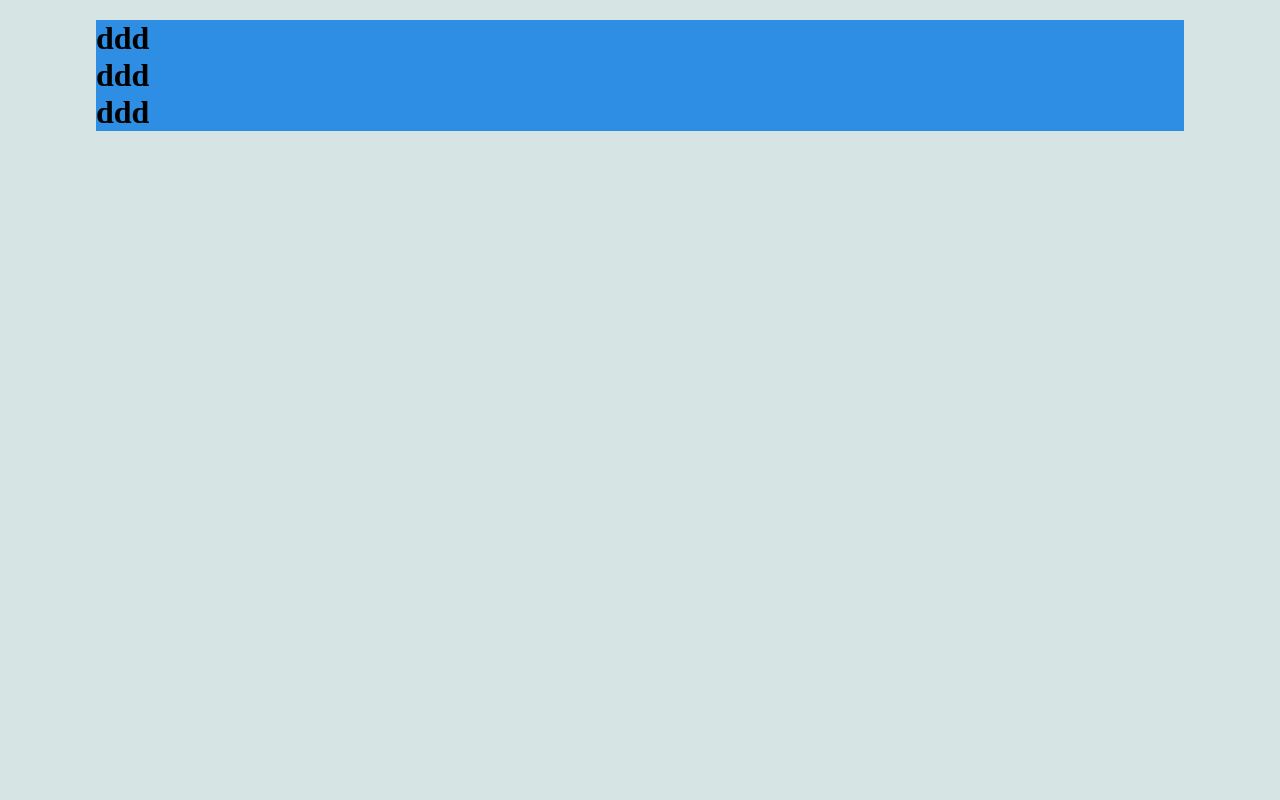
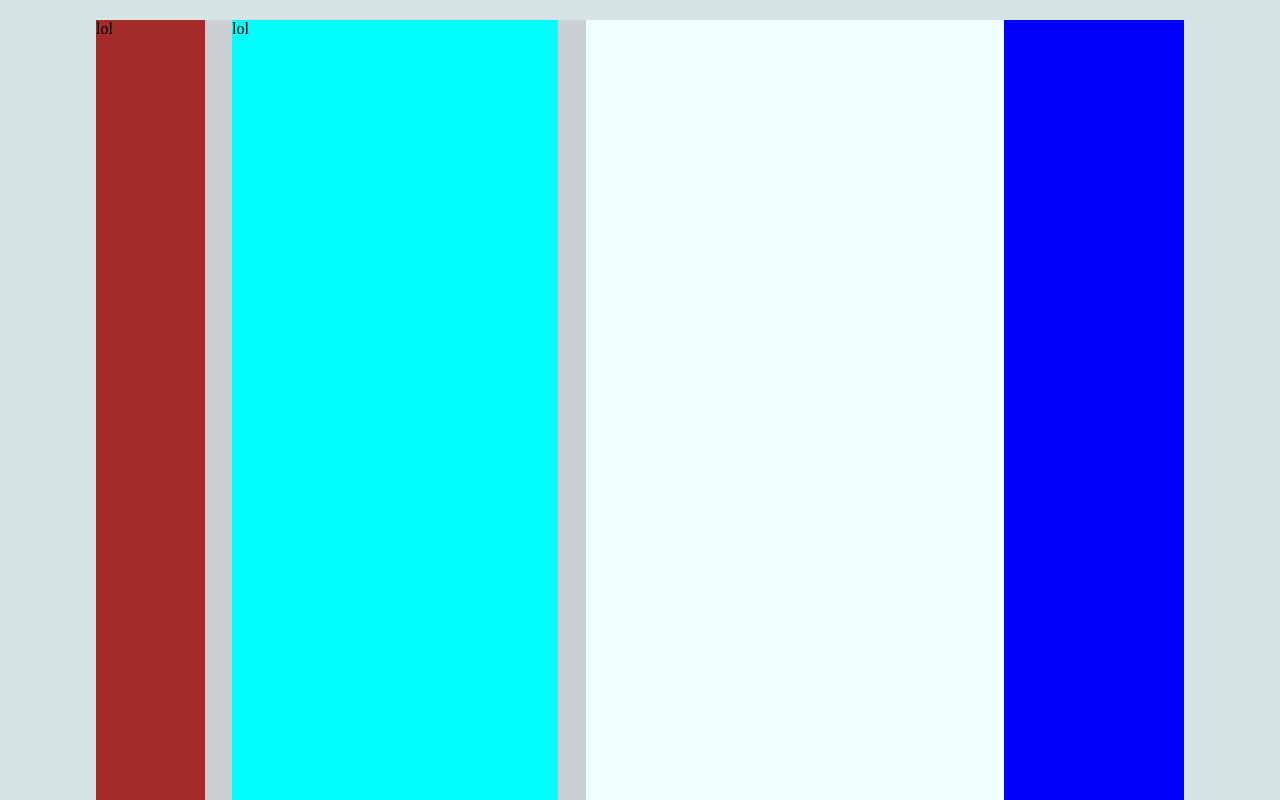
Before and after one commit to Moyinoluwa360/resume-builder, a React (Vite) app: page / in a window 1280 px wide. Shown: the top 800 px of the page. Built offline with nearby package versions, Linux system fonts and the light colour scheme.

Commit message:
finished the switching position function of the personal info sec

```diff
--- a/src/App.jsx
+++ b/src/App.jsx
@@ -2,21 +2,27 @@ import ActionBars from "./components/ActionBars"
 import ActionCenter from "./components/ActionCenter"
 import Resume from "./components/Resume"
 import styled from "styled-components"
+import { useState } from "react"
 
 function App() {
+  const [personalInfoPos, setPersonalInfoPos] = useState("right")
   return (
     <Body>
       <ActionBars/>
       <ActionCenter/>
-      <Resume/>
+      <Resume position = {personalInfoPos}/>
     </Body>
   )
 }
 
 const Body = styled.div`
-  background-color: #2d8ee4;
+  background-color: #cacfd3;
   width: 85%;
   margin-top: 20px;
+  margin-bottom: 50px;
+  display: flex;
+  gap: 20px;
+  justify-content: space-between;
 `
 
 export default App
--- a/src/components/ActionBars.jsx
+++ b/src/components/ActionBars.jsx
@@ -1,5 +1,14 @@
-export default function ActionBars (){
+import styled from "styled-components"
+
+export default function ActionBarsFn (){
     return (
-        <h1>ddd</h1>
+        <ActionBars>
+            lol
+        </ActionBars>
     )
 }
+
+const ActionBars = styled.div`
+    flex-basis: 10%;
+    background-color: brown;
+`
--- a/src/components/ActionCenter.jsx
+++ b/src/components/ActionCenter.jsx
@@ -1,5 +1,14 @@
-export default function ActionCenter (){
+import styled from "styled-components"
+
+export default function ActionCenterFn (){
     return (
-        <h1>ddd</h1>
+        <ActionCenter>
+            lol
+        </ActionCenter>
     )
 }
+
+const ActionCenter = styled.div`
+    flex-basis: 30%;
+    background-color: aqua;
+`
--- a/src/components/Resume.jsx
+++ b/src/components/Resume.jsx
@@ -1,5 +1,28 @@
-export default function Resume (){
+import styled from "styled-components"
+
+export default function ResumeSec (props){
     return (
-        <h1>ddd</h1>
+        <Resume position = {props.position}>
+            <PersonalInfoSec position = {props.position}></PersonalInfoSec>
+            <MainSec></MainSec>
+        </Resume>
     )
 }
+
+const Resume = styled.div`
+    background-color: azure;
+    flex-basis: 55%;
+    height: 1000px;
+    display: flex;
+    flex-direction: ${(props) => (props.position === "top" ? "column" : "")};
+    flex-direction: ${(props) => (props.position === "left" ? "row" : "")};
+    flex-direction: ${(props) => (props.position === "right" ? "row-reverse" : "")};
+`
+const PersonalInfoSec = styled.div`
+    background-color: blue;
+    height: ${(props) => (props.position === "top" ? "20%" : "100%")};
+    width: ${(props) => (props.position === "top" ? "100%" : "30%")};
+`
+const MainSec = styled.div`
+    box-sizing: border-box;
+`
--- a/src/index.css
+++ b/src/index.css
@@ -6,7 +6,7 @@
 body{
   height: 100%;
   width: 100%;
-  overflow: hidden;
+  overflow-x: hidden;
   background-color: rgb(215, 228, 228);
 }
 #root{
```
